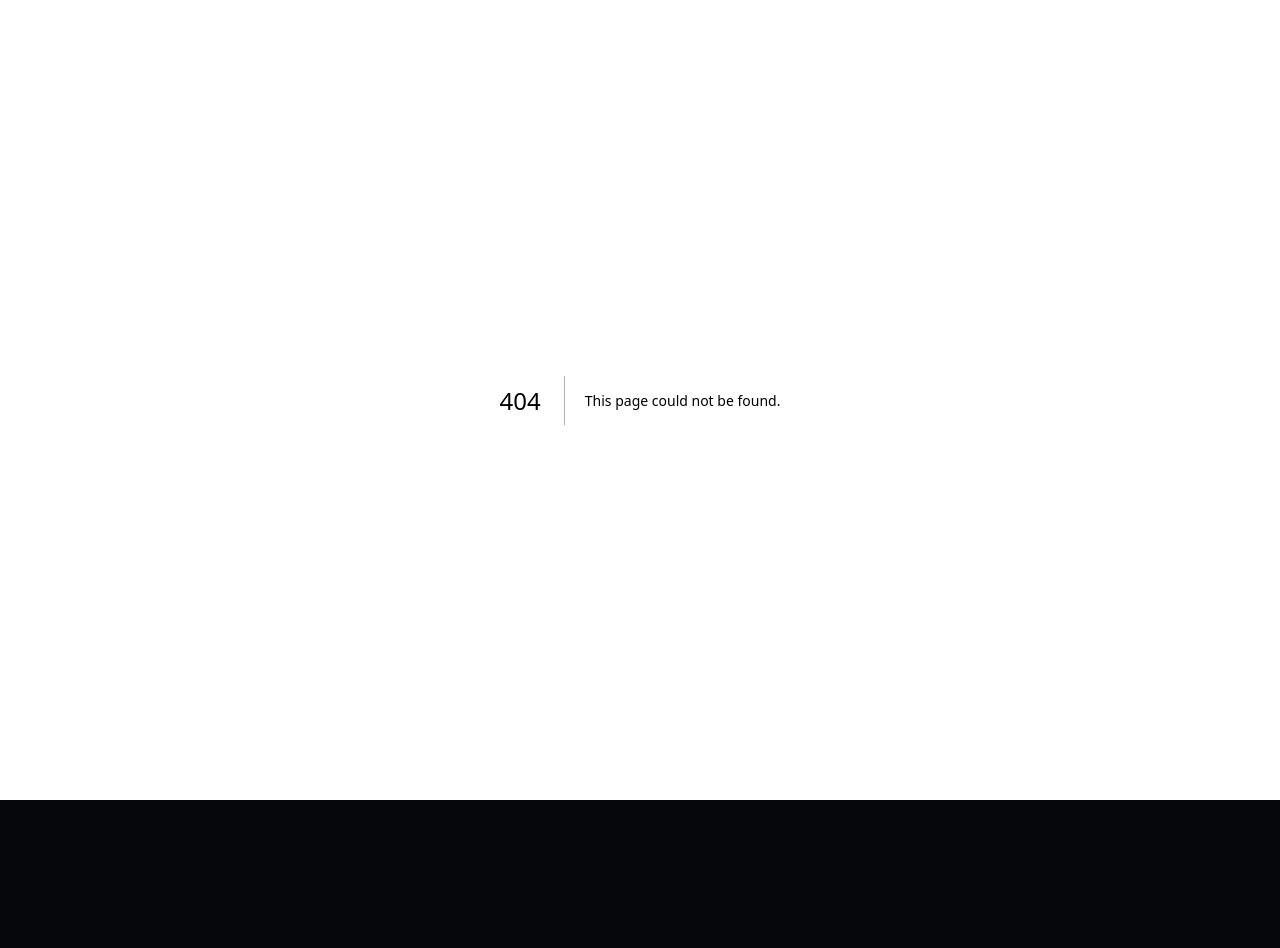
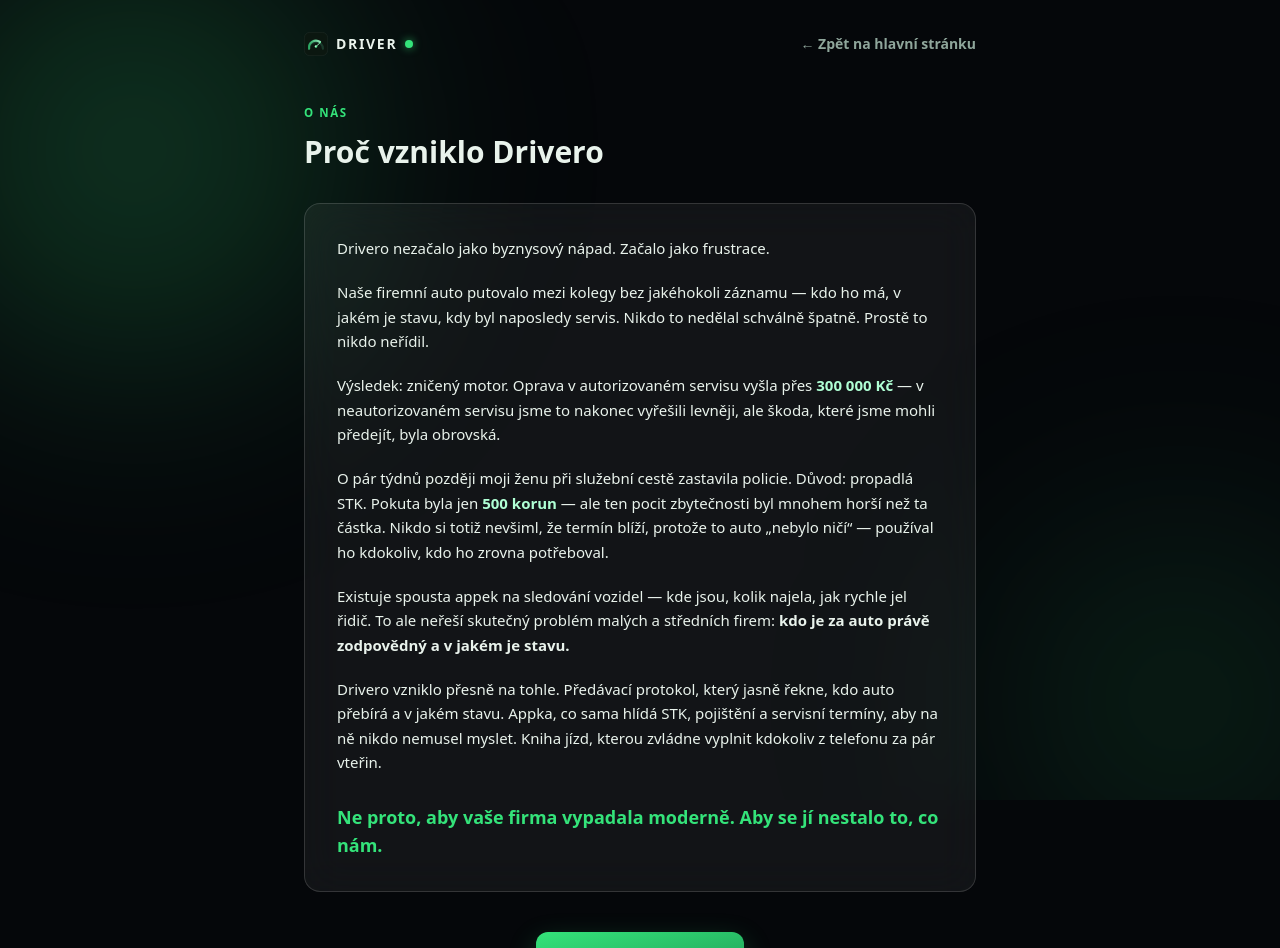
Before and after one commit to robertmelc/drivero-app, a Next.js app: page /o-nas in a window 1280 px wide. Before the commit this address had no page. Shown: the top 948 px of the page. Before the commit the page ends 800 px from the top, so only its background shows below. Built offline with nearby package versions, Linux system fonts and the light colour scheme.

Commit message:
feat: add O nás page with the Drivero origin story, linked from homepage nav

```diff
--- /dev/null
+++ b/app/o-nas/page.tsx
@@ -0,0 +1,81 @@
+import Link from "next/link";
+import { GaugeIcon } from "@/components/icons";
+
+export default function ONasPage() {
+  return (
+    <main className="relative min-h-screen px-6 py-8">
+      <div className="mesh-bg">
+        <span className="w-[620px] h-[620px] -left-44 -top-40 bg-[radial-gradient(circle,rgba(52,227,122,0.30),transparent_70%)]" />
+        <span className="w-[520px] h-[520px] -right-40 -bottom-40 bg-[radial-gradient(circle,rgba(31,157,87,0.24),transparent_70%)]" />
+      </div>
+
+      <div className="relative z-10 max-w-2xl mx-auto">
+        <div className="flex items-center justify-between mb-12">
+          <Link href="/" className="flex items-center gap-2 font-extrabold tracking-[0.12em] text-sm">
+            <GaugeIcon size={24} /> DRIVER
+            <span className="inline-block w-2 h-2 rounded-full bg-signal shadow-[0_0_8px_rgba(52,227,122,0.7)]" />
+          </Link>
+          <Link href="/" className="text-sm text-muted font-semibold">
+            ← Zpět na hlavní stránku
+          </Link>
+        </div>
+
+        <p className="text-[11.5px] font-extrabold tracking-[0.14em] uppercase text-signal mb-3">
+          O nás
+        </p>
+        <h1 className="text-3xl font-extrabold mb-8 leading-tight">
+          Proč vzniklo Drivero
+        </h1>
+
+        <div className="glass-panel p-8 space-y-5 text-[15px] leading-relaxed text-ink">
+          <p>
+            Drivero nezačalo jako byznysový nápad. Začalo jako frustrace.
+          </p>
+
+          <p>
+            Naše firemní auto putovalo mezi kolegy bez jakéhokoli záznamu — kdo ho má, v jakém je stavu,
+            kdy byl naposledy servis. Nikdo to nedělal schválně špatně. Prostě to nikdo neřídil.
+          </p>
+
+          <p>
+            Výsledek: zničený motor. Oprava v autorizovaném servisu vyšla přes{" "}
+            <strong className="text-mint">300 000 Kč</strong> — v neautorizovaném servisu jsme to nakonec
+            vyřešili levněji, ale škoda, které jsme mohli předejít, byla obrovská.
+          </p>
+
+          <p>
+            O pár týdnů později moji ženu při služební cestě zastavila policie. Důvod: propadlá STK.
+            Pokuta byla jen <strong className="text-mint">500 korun</strong> — ale ten pocit zbytečnosti byl
+            mnohem horší než ta částka. Nikdo si totiž nevšiml, že termín blíží, protože to auto
+            &bdquo;nebylo ničí&ldquo; — používal ho kdokoliv, kdo ho zrovna potřeboval.
+          </p>
+
+          <p>
+            Existuje spousta appek na sledování vozidel — kde jsou, kolik najela, jak rychle jel řidič.
+            To ale neřeší skutečný problém malých a středních firem: <strong className="text-ink">kdo je
+            za auto právě zodpovědný a v jakém je stavu.</strong>
+          </p>
+
+          <p>
+            Drivero vzniklo přesně na tohle. Předávací protokol, který jasně řekne, kdo auto přebírá
+            a v jakém stavu. Appka, co sama hlídá STK, pojištění a servisní termíny, aby na ně nikdo
+            nemusel myslet. Kniha jízd, kterou zvládne vyplnit kdokoliv z telefonu za pár vteřin.
+          </p>
+
+          <p className="text-lg font-bold text-signal pt-2">
+            Ne proto, aby vaše firma vypadala moderně. Aby se jí nestalo to, co nám.
+          </p>
+        </div>
+
+        <div className="text-center mt-10">
+          <Link
+            href="/register"
+            className="inline-block px-8 py-3.5 rounded-xl font-extrabold text-sm text-black bg-gradient-to-br from-signal to-signal-dim shadow-[0_10px_28px_rgba(52,227,122,0.25)]"
+          >
+            Založit profil zdarma
+          </Link>
+        </div>
+      </div>
+    </main>
+  );
+}
--- a/app/page.tsx
+++ b/app/page.tsx
@@ -36,6 +36,7 @@
             <a href="#problem" className="hover:text-ink">Problém</a>
             <a href="#features" className="hover:text-ink">Co Drivero řeší</a>
             <a href="#pricing" className="hover:text-ink">Ceník</a>
+            <Link href="/o-nas" className="hover:text-ink">O nás</Link>
           </div>
           <div className="flex items-center gap-3">
             <Link href="/login" className="px-4 py-2 rounded-lg border border-white/10 bg-white/5 text-sm font-bold">
```
